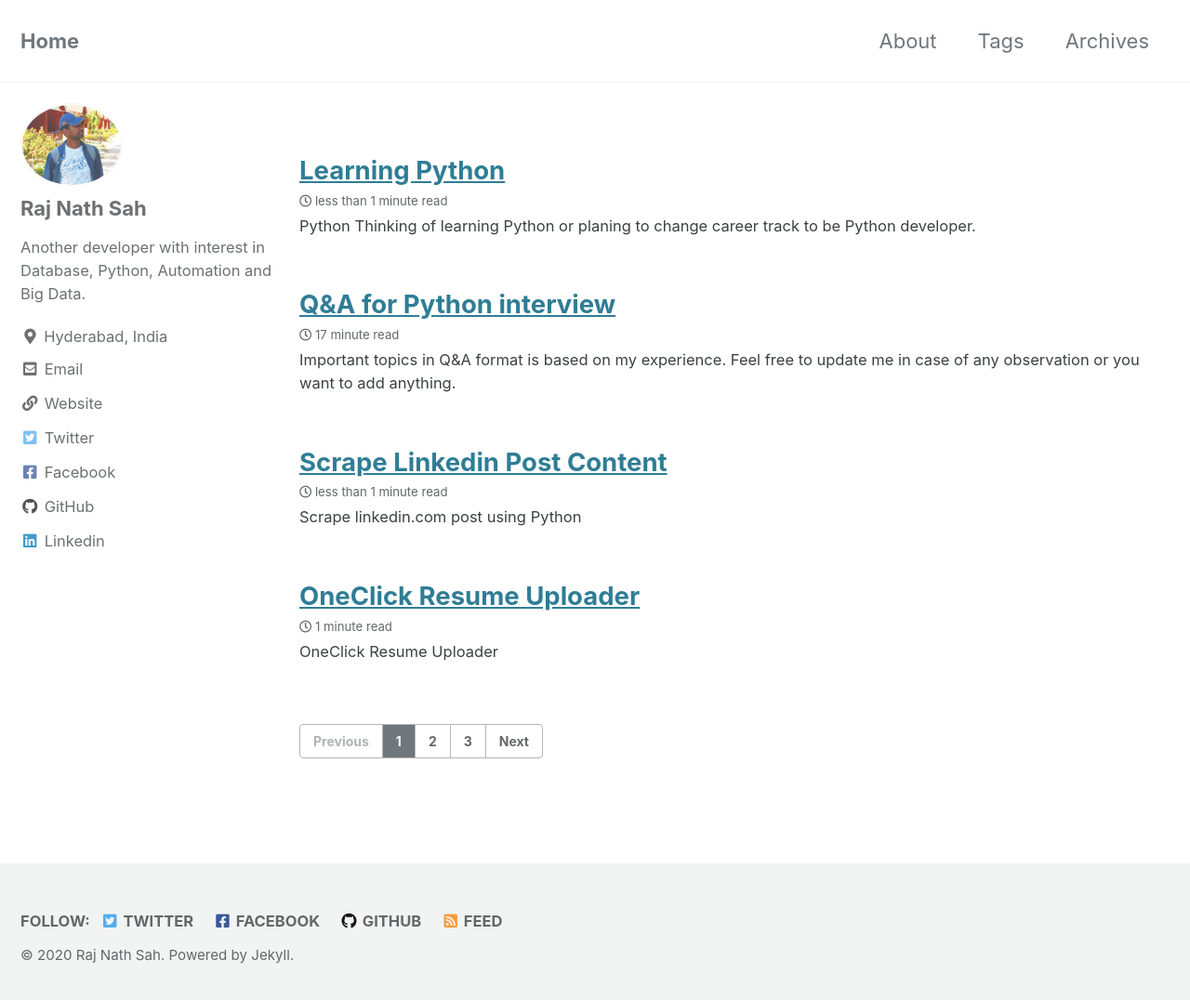
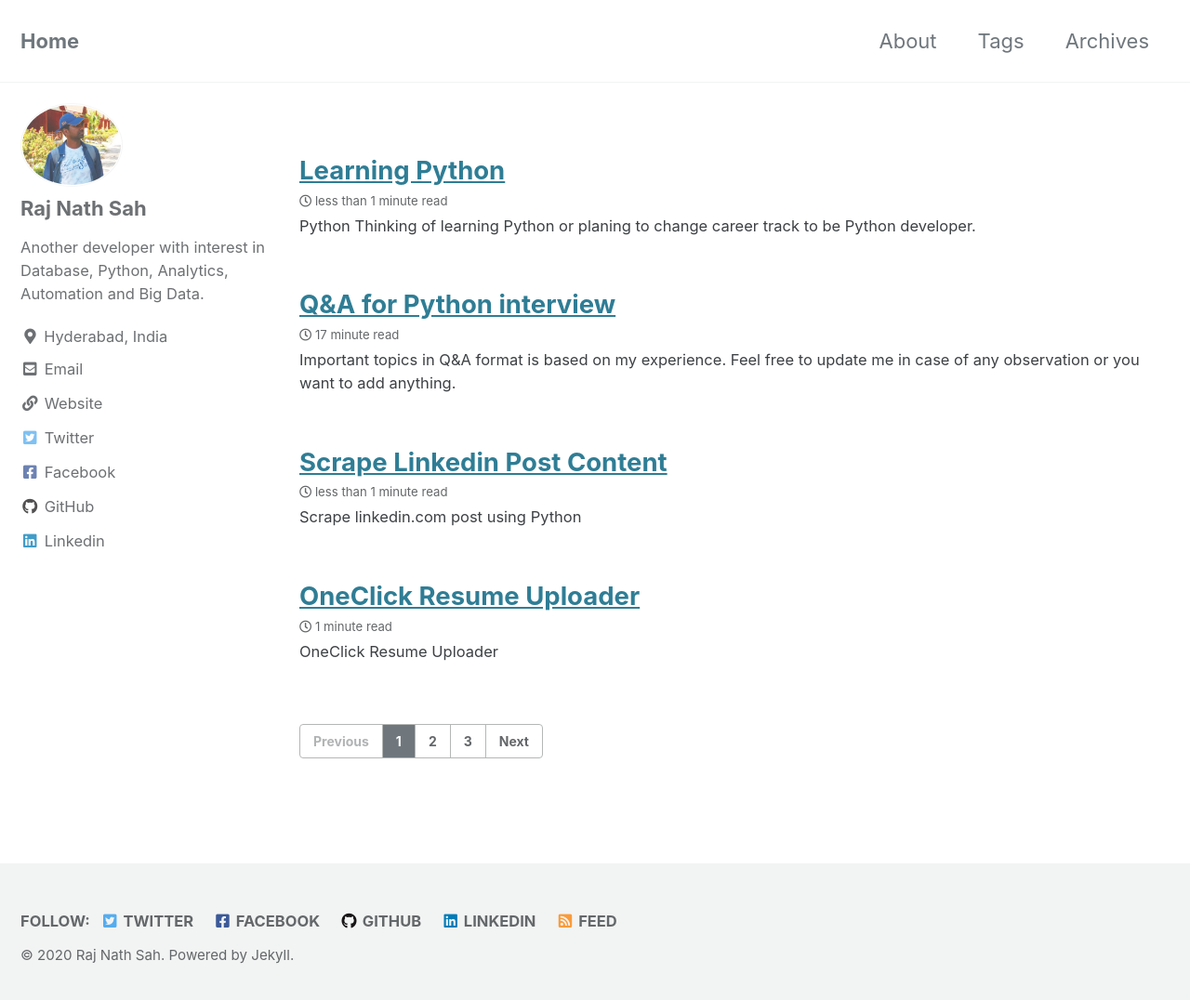
Before and after one commit to rajnathsah/rajnathsah.github.io, a Jekyll site: the page built from index.html, in a window 1280 px wide and 1084 px high. Shown: the top 1076 px of the window at 93% size. Built offline with Jekyll 4.4.1, drawn with Linux system fonts in a browser that asks for light colours; cached includes are drawn as plain includes; the list of posts is cut into pages by our own code; comment, search, counter and statistics services are not loaded.

```diff
--- a/_config.yml
+++ b/_config.yml
@@ -95,7 +95,7 @@
 author:
   name             : "Raj Nath Sah"
   avatar           : "/assets/images/myimg.jpg"
-  bio              : "Another developer with interest in Database, Python, Automation and Big Data."
+  bio              : "Another developer with interest in Database, Python, Analytics, Automation and Big Data."
   location         : "Hyderabad, India"
   email            : #"rajnath@live.in"
   links:
@@ -142,6 +142,9 @@
     - label: "Instagram"
       icon: "fab fa-fw fa-instagram"
       # url:
+    - label: "Linkedin"
+      icon: "fab fa-fw fa-linkedin"
+      url:  "https://www.linkedin.com/in/rajnathsah/"
 
 
 # Reading Files
```
